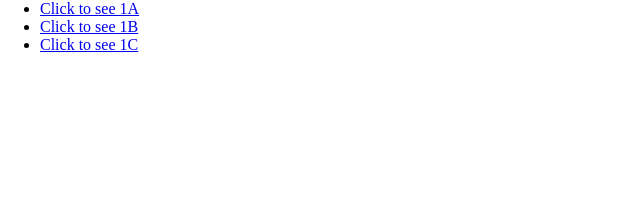
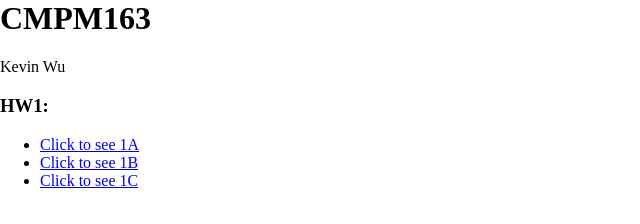
Before and after one commit to Kwu564/CMPM163, a plain HTML site: page index.html in a window 1280 px wide. Shown: the whole page, without its empty margins (0-640 px from the left). Drawn offline with Linux system fonts and the light colour scheme.

Commit message:
added more info to index page

```diff
--- a/index.html
+++ b/index.html
@@ -6,6 +6,9 @@
    </head>
    <body>
       <div id="container"></div>
+      <h1>CMPM163</h1>
+      <p>Kevin Wu<br></p>
+      <h3>HW1:</h3>
       <ul>
          <li><a href=HW1/PartA/index.html> Click to see 1A </a></li>
          <li><a href=HW1/PartB/index.html> Click to see 1B </a></li>
```
